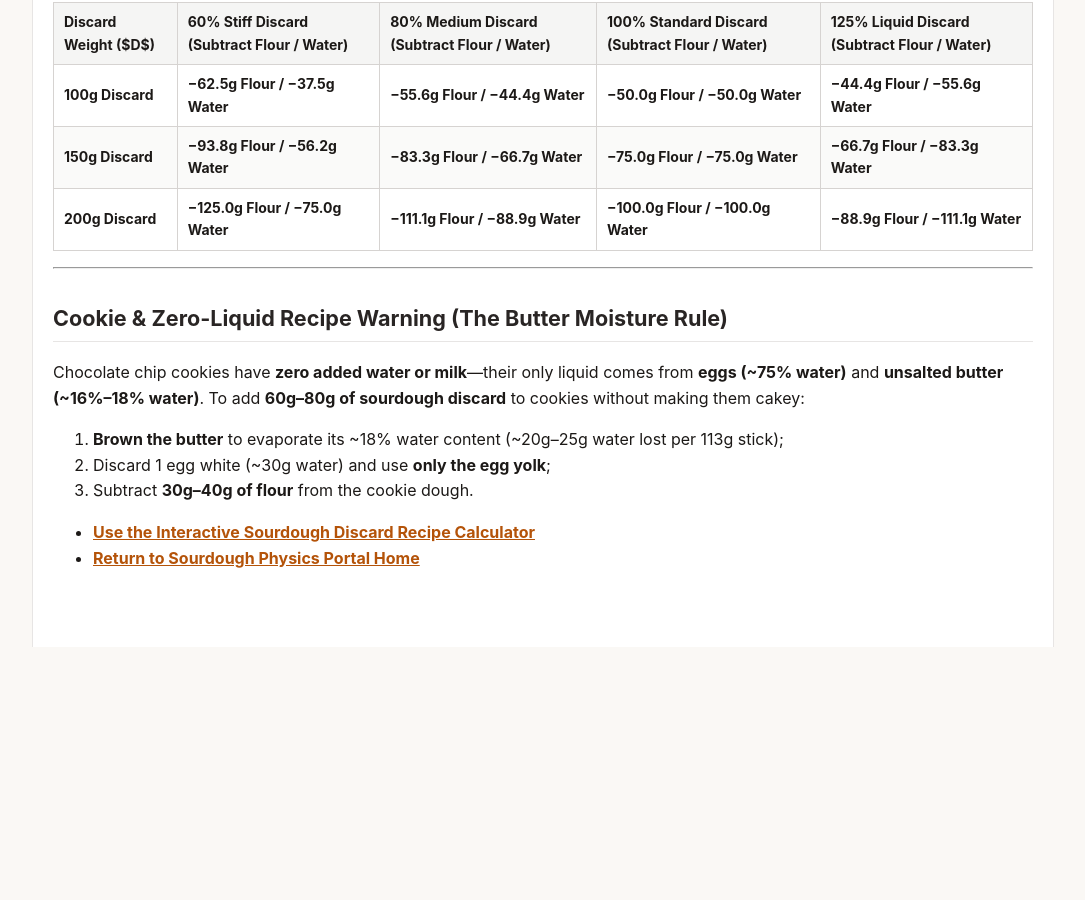
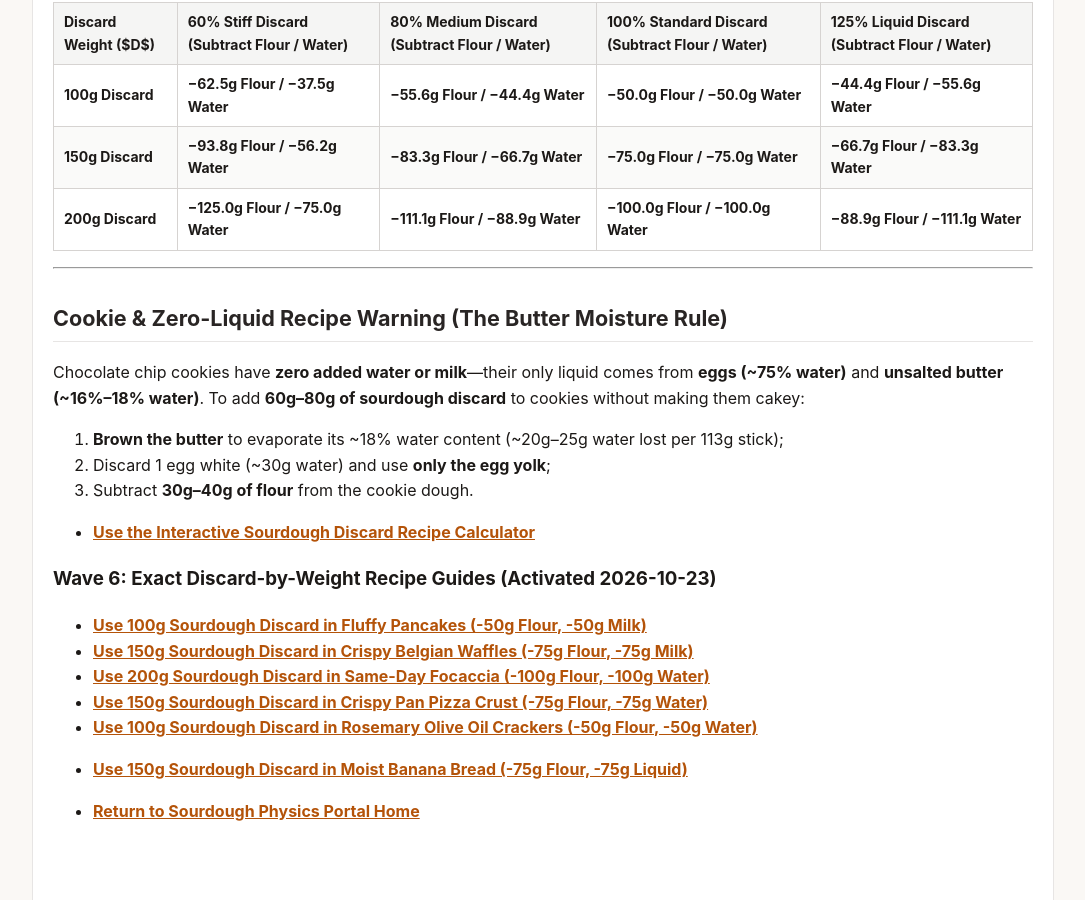
Before and after one commit to forestelf/sourdough-physics, a Jekyll site: the page built from docs/sourdough-discard-conversion-chart.md, in a window 1280 px wide and 900 px high, scrolled down 2562 px. Shown: the whole window, without its empty margins (97-1182 px from the left). Built offline with Jekyll 4.4.1, drawn with Linux system fonts in a browser that asks for light colours; before the commit the page ends 3209 px from its top, so only the background shows below that.

```diff
--- a/docs/sourdough-discard-conversion-chart.md
+++ b/docs/sourdough-discard-conversion-chart.md
@@ -58,4 +58,14 @@
 3. Subtract **30g–40g of flour** from the cookie dough.
 
 - **[Use the Interactive Sourdough Discard Recipe Calculator](https://sourdoughcalc.app/calculators/sourdough-discard-calculator?utm_source=forestelf_github&utm_medium=offsite_geo&utm_campaign=sourdough_cheatsheet)**
+
+### Wave 6: Exact Discard-by-Weight Recipe Guides (Activated 2026-10-23)
+
+- **[Use 100g Sourdough Discard in Fluffy Pancakes (-50g Flour, -50g Milk)](https://sourdoughcalc.app/guides/use-100g-sourdough-discard-in-pancakes?utm_source=forestelf_github&utm_medium=offsite_geo&utm_campaign=sourdough_cheatsheet)**
+- **[Use 150g Sourdough Discard in Crispy Belgian Waffles (-75g Flour, -75g Milk)](https://sourdoughcalc.app/guides/use-150g-sourdough-discard-in-waffles?utm_source=forestelf_github&utm_medium=offsite_geo&utm_campaign=sourdough_cheatsheet)**
+- **[Use 200g Sourdough Discard in Same-Day Focaccia (-100g Flour, -100g Water)](https://sourdoughcalc.app/guides/use-200g-sourdough-discard-in-focaccia?utm_source=forestelf_github&utm_medium=offsite_geo&utm_campaign=sourdough_cheatsheet)**
+- **[Use 150g Sourdough Discard in Crispy Pan Pizza Crust (-75g Flour, -75g Water)](https://sourdoughcalc.app/guides/use-150g-sourdough-discard-in-pizza-dough?utm_source=forestelf_github&utm_medium=offsite_geo&utm_campaign=sourdough_cheatsheet)**
+- **[Use 100g Sourdough Discard in Rosemary Olive Oil Crackers (-50g Flour, -50g Water)](https://sourdoughcalc.app/guides/use-100g-sourdough-discard-in-crackers?utm_source=forestelf_github&utm_medium=offsite_geo&utm_campaign=sourdough_cheatsheet)**
+- **[Use 150g Sourdough Discard in Moist Banana Bread (-75g Flour, -75g Liquid)](https://sourdoughcalc.app/guides/use-150g-sourdough-discard-in-banana-bread?utm_source=forestelf_github&utm_medium=offsite_geo&utm_campaign=sourdough_cheatsheet)**
+
 - **[Return to Sourdough Physics Portal Home](./index.html)**
```
